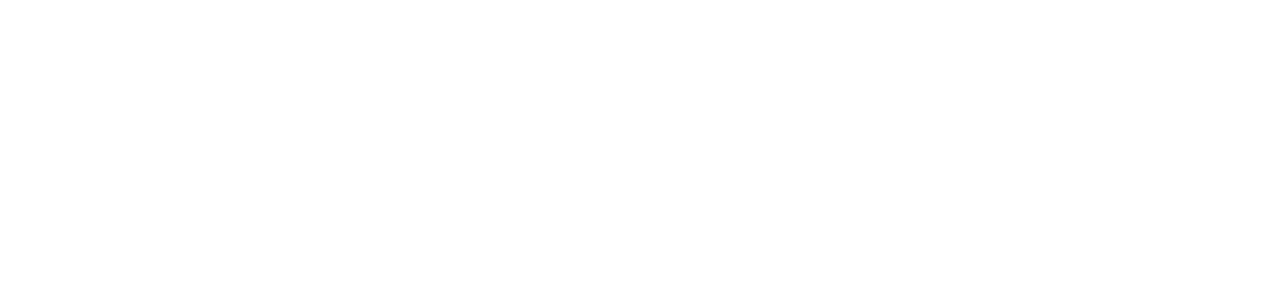
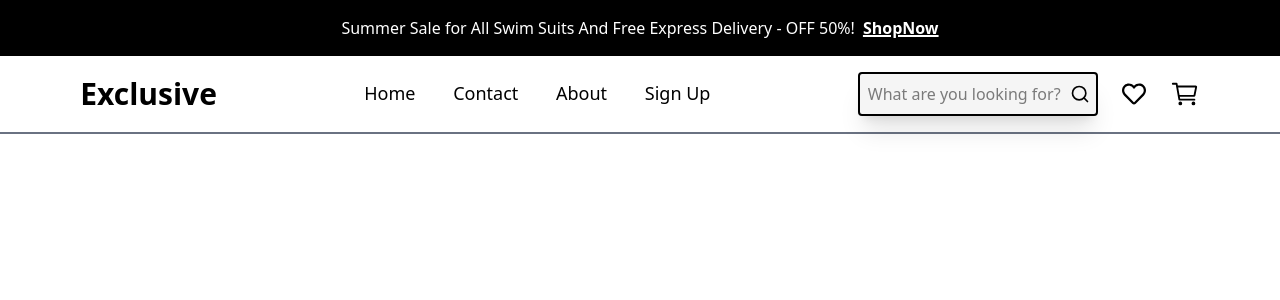
Before and after one commit to arturvoskanyan-dev/react-tailwind-online-shop, a React (Vite) app: page / in a window 1280 px wide. Shown: the top 300 px of the page. Built offline with nearby package versions, Linux system fonts and the light colour scheme.

Commit message:
style: create header and nav components with Tailwind CSS design

```diff
--- a/src/App.jsx
+++ b/src/App.jsx
@@ -1,11 +1,15 @@
+import { Routes, Route } from 'react-router-dom'
+import Layout from "./components/Layout/Layout"
 import './App.css'
 
 function App() {
-
   return (
-    <>
-
-    </>
+    <section>
+      <Routes>
+        <Route path="/" element={<Layout />}>
+        </Route>
+      </Routes>
+    </section>
   )
 }
 
--- /dev/null
+++ b/src/components/Header/Header.jsx
@@ -0,0 +1,17 @@
+import React from 'react'
+import Nav from '../Nav/Nav'
+
+export default function Header() {
+  return (
+    <header>
+      <section className='flex justify-center p-4 w-full bg-black'>
+        <div className='text-white'>
+            <p>Summer Sale for All Swim Suits And Free Express Delivery - OFF 50%!
+                <span className='ml-2 font-bold underline decoration-2 cursor-pointer'>ShopNow</span>
+            </p>
+        </div>
+      </section>
+      <Nav />
+    </header>
+  )
+}
--- /dev/null
+++ b/src/components/Layout/Layout.jsx
@@ -0,0 +1,12 @@
+import React from 'react'
+import { Header } from "../index"
+import { Outlet } from 'react-router-dom'
+
+export default function Layout() {
+    return (
+        <>
+            <Header />
+            <Outlet />
+        </>
+    )
+}
--- /dev/null
+++ b/src/components/Nav/Nav.jsx
@@ -0,0 +1,32 @@
+import React from 'react'
+import { LuSearch, FaRegHeart, IoCartOutline } from "../index"
+
+export default function Nav() {
+    return (
+        <nav className='flex justify-around items-center p-4 border-b-2 border-gray-500'>
+            <figure>
+                <h1 className='text-3xl font-bold cursor-pointer'>Exclusive</h1>
+            </figure>
+            <section className='w-sm'>
+                <ul className='flex justify-around text-lg cursor-pointer nav-item'>
+                    <li>Home</li>
+                    <li>Contact</li>
+                    <li>About</li>
+                    <li>Sign Up</li>
+                </ul>
+            </section>
+            <section className='flex justify-around gap-6 items-center cursor-pointer'>
+                <div className='flex items-center relative'>
+                    <input
+                        type="text"
+                        placeholder='What are you looking for?'
+                        className='w-60 p-2 text-base bg-secondary border-2 rounded-sm shadow-xl'
+                    />
+                    <LuSearch className='absolute right-2 text-xl' />
+                </div>
+                <FaRegHeart className='text-2xl' />
+                <IoCartOutline className='text-3xl' />
+            </section>
+        </nav>
+    )
+}
--- /dev/null
+++ b/src/components/index.js
@@ -0,0 +1,13 @@
+/* App */
+
+import Header from "./Header/Header";
+
+export {Header}
+
+/* Icons */
+
+import { LuSearch } from "react-icons/lu";
+import { FaRegHeart } from "react-icons/fa";
+import { IoCartOutline } from "react-icons/io5";
+
+export {LuSearch, FaRegHeart, IoCartOutline}
--- a/src/index.css
+++ b/src/index.css
@@ -1 +1,7 @@
 @import "tailwindcss";
+@import "./styles/main.css";
+
+@theme {
+  --color-secondary: #F5F5F5;
+  --color-text1: #7D8184;
+}
--- /dev/null
+++ b/src/styles/main.css
@@ -0,0 +1,8 @@
+.nav-item > li:after {
+    content: "";
+    @apply block w-0 h-[2px] bg-text1 transition-all duration-300;
+  }
+
+  .nav-item > li:hover::after {
+    @apply w-full;
+}
```
Also changed, not shown: src/pages/index.js (added).
